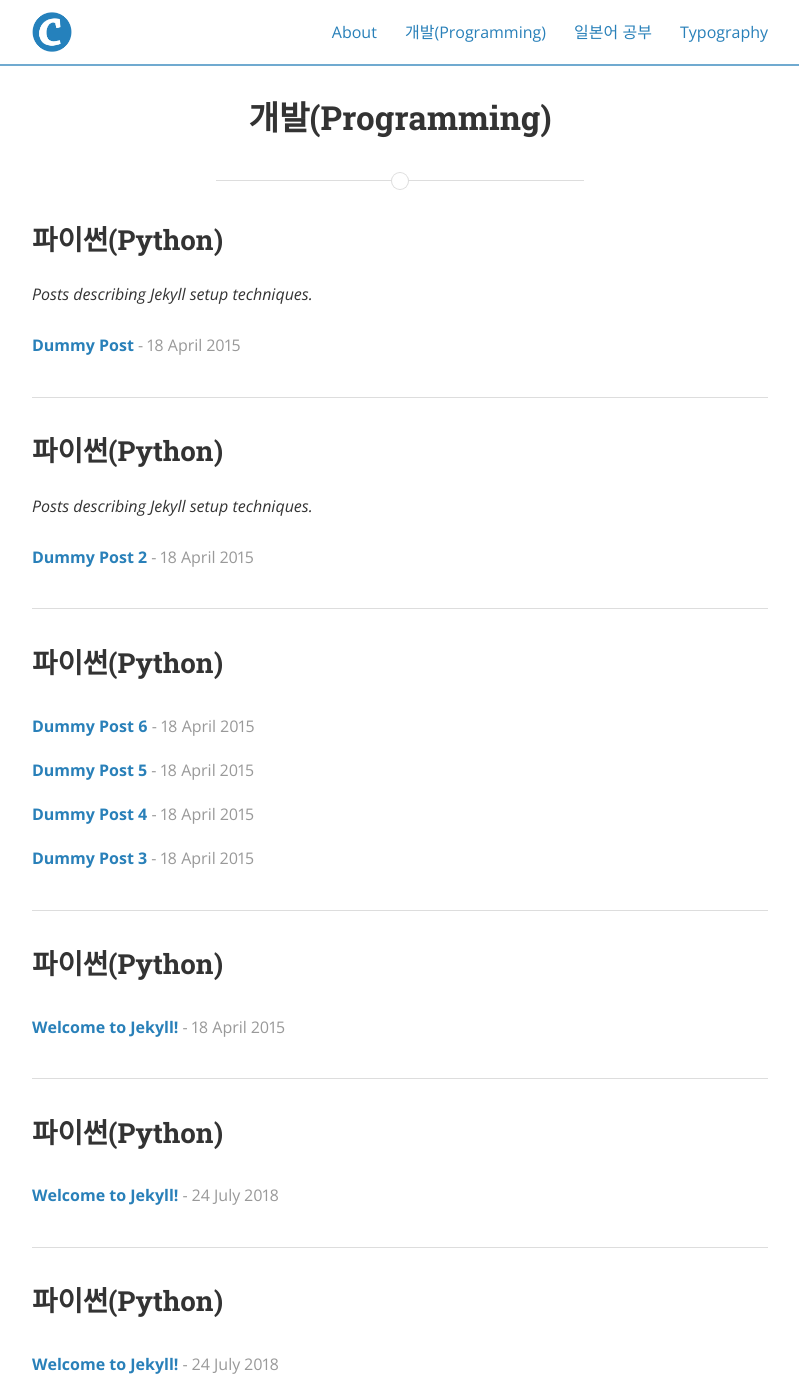
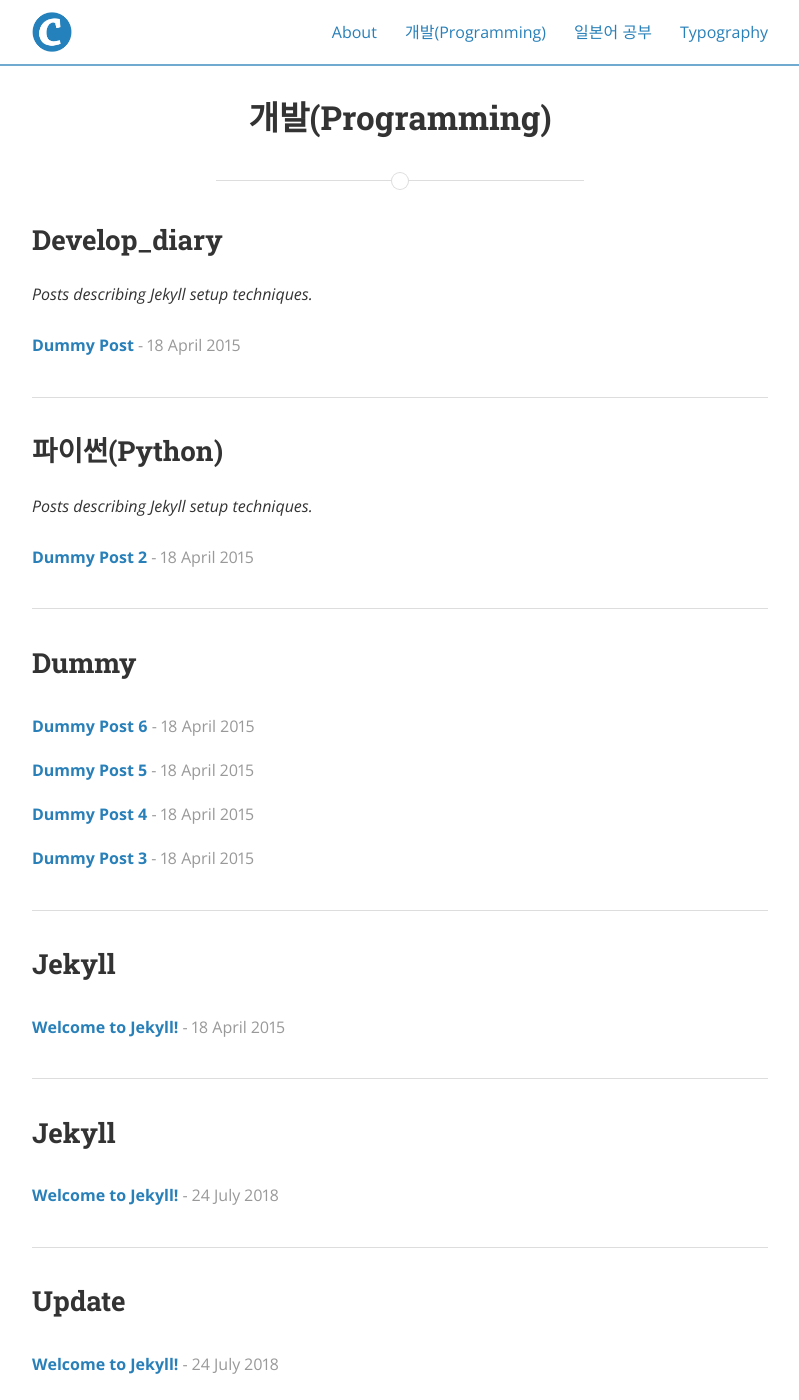
Before and after one commit to myksb1223/myksb1223.github.io, a Jekyll site: the page built from develops.html, in a window 1280 px wide and 1400 px high. Shown: the whole window, without its empty margins (240-1039 px from the left). Built offline with Jekyll 4.4.1, drawn with Linux system fonts in a browser that asks for light colours; nearby versions of some CDN libraries.

Commit message:
Add pages

```diff
--- a/develops.html
+++ b/develops.html
@@ -6,9 +6,9 @@
 
 {% for category in site.categories %}
   {% capture cat %}{{ category | first }}{% endcapture %}
-  {% if cat == 'DevelopDiary' %}
+  {% if cat == 'developdiary' %}
   <h2 id="{{cat}}">개발 일지(Develop Diary)</h2>
-  {% else if cat == 'Python' %}
+  {% elsif cat == 'python' %}
   <h2 id="{{cat}}">파이썬(Python)</h2>
   {% else %}
   <h2 id="{{cat}}">{{ cat | capitalize }}</h2>
```
